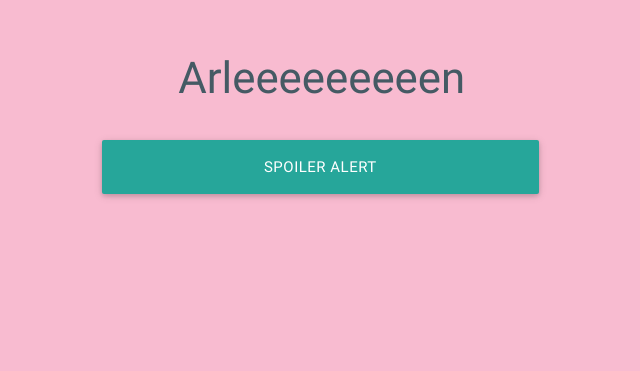
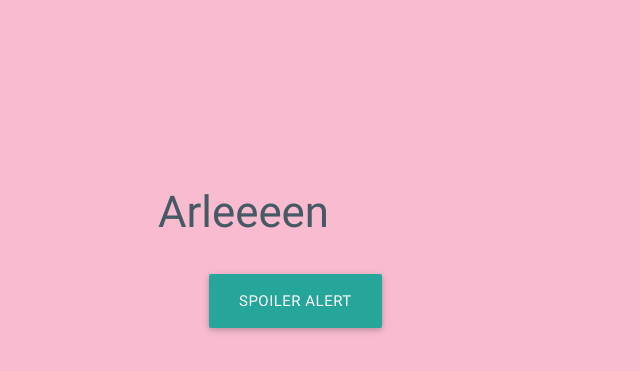
Before and after one commit to Atsukocacola/cantunsee, a plain HTML site: page spoileralert.html in a window 1280 px wide. Shown: the part 147-518 px from the top of the page, without its empty margins (320-960 px from the left). Drawn offline with nearby package versions, Linux system fonts and the light colour scheme.

Commit message:
Add files via upload

```diff
--- a/spoileralert.html
+++ b/spoileralert.html
@@ -26,16 +26,20 @@
 
     <body>
       <div class="container">
-        <div class="row" style="margin-top: 20%">
-            <div class="col s4 offset-s4">
-                <h3>Arleeeeeeeeen</h3>
-            </div>
-        </div> <!-- row end-->
+        <div class="row" style="margin-top: 35%">
+                    <div class="col s3">
+                        <p></p>
+          </div>
+          <div class="col s4">
+                <h3 style="text-align: center">Arleeeen</h3>
+          </div>
+      </div> <!-- row end-->
 
         <div class="row">
-            <div class="col s6 offset-s3">
+            <div class="col s12">
                 <audio id="audio" src="spoileralert.mp3"></audio>
-                <a id="spoileralert" onclick="buttonAction()" class="waves-effect waves-light btn-large" style="width: 100%">Spoiler Alert</a>
+                <a id="spoileralert" onclick="buttonAction()" class="waves-effect waves-light btn-large">Spoiler Alert</a>
+                <a style="color: #f8bbd0"href="sms: 914-552-8017 &body=It works!">testing</a>
             </div>
         </div> <!-- row end-->
       </div>
```
